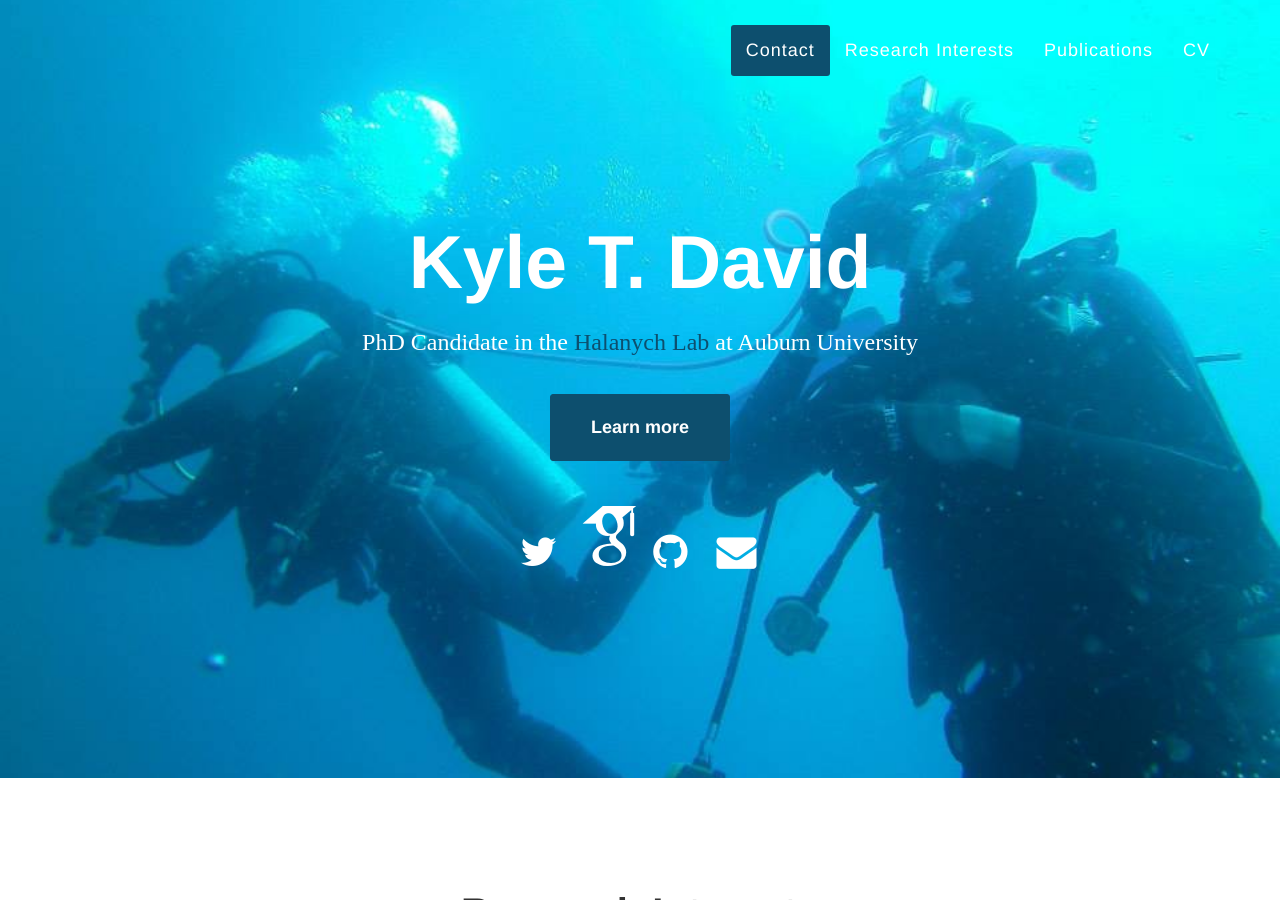
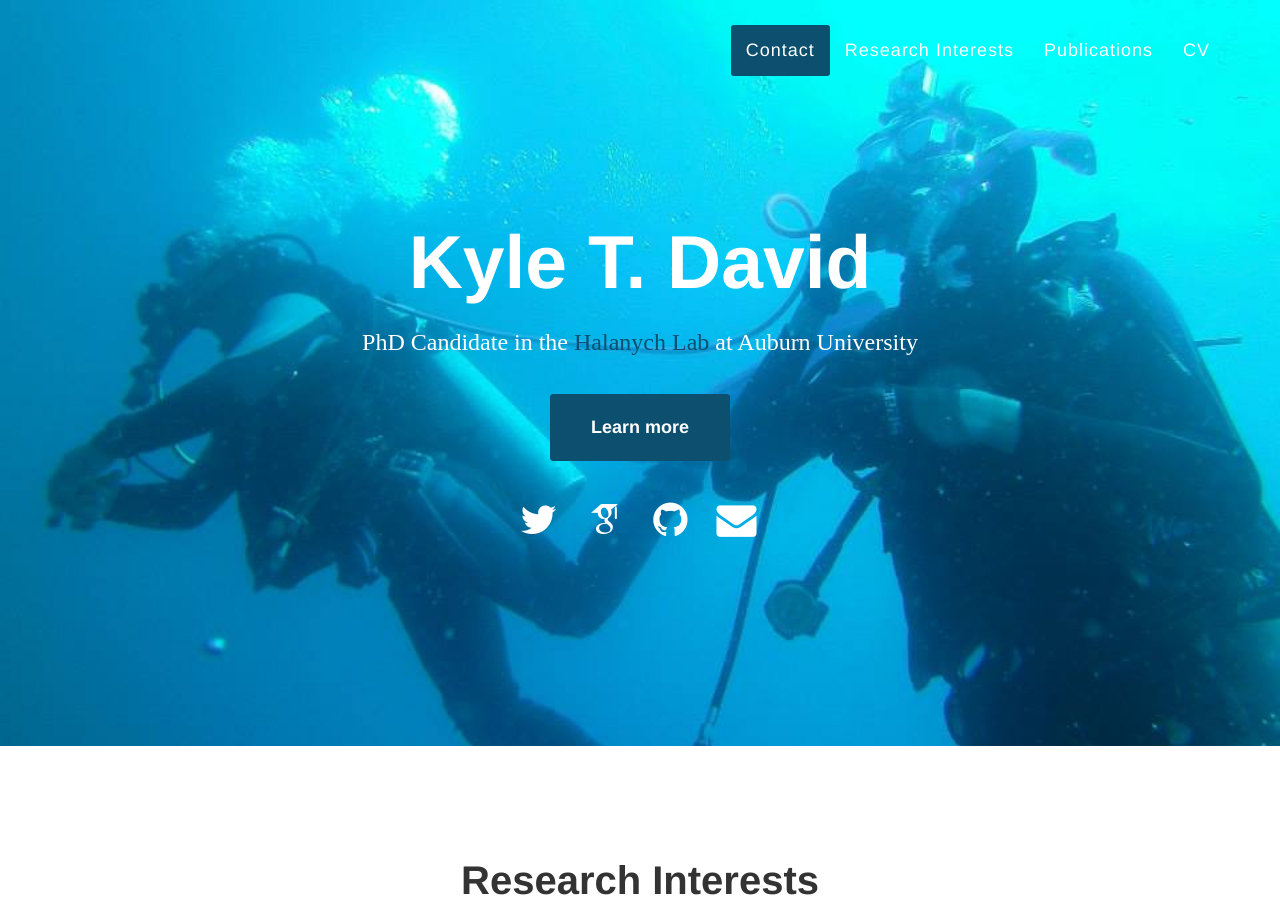
Before and after one commit to KyleTDavid/KyleTDavidWebsite, a Jekyll site: the page built from index.md, in a window 1280 px wide and 900 px high. Built offline with Jekyll 4.4.1, drawn with Linux system fonts in a browser that asks for light colours; nearby versions of some CDN libraries; some web fonts are replaced.

Commit message:
Update hero.html

```diff
--- a/_includes/hero.html
+++ b/_includes/hero.html
@@ -12,7 +12,7 @@
                 <ul class="list-inline social-buttons" id="contact">
                     <li><a href="https://twitter.com/KyleTheDavid"><i class="fa fa-twitter"></i></a>
                     </li>
-                    <li><a href="https://scholar.google.com/citations?user=-X7kmTYAAAAJ&hl=en"><i class="ai ai-google-scholar ai-2x"></i></a>
+                    <li><a href="https://scholar.google.com/citations?user=-X7kmTYAAAAJ&hl=en"><i class="ai ai-google-scholar ai-1x"></i></a>
                     </li>
                     <li><a href="https://github.com/KyleTDavid"><i class="fa fa-github"></i></a>
                     </li>
```
